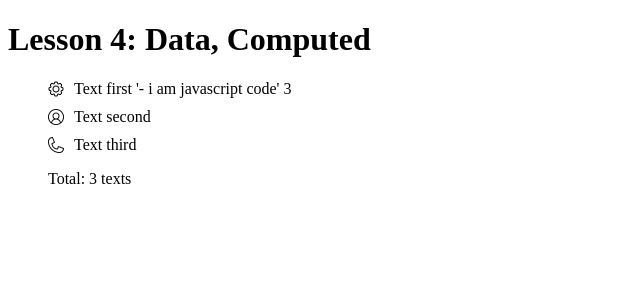
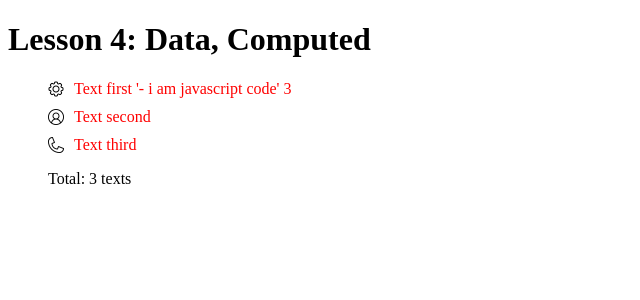
Before and after one commit to ekschedl/theory-vue.js, a Vue app: page / in a window 1280 px wide. Shown: the top 300 px of the page, without its empty margins (0-640 px from the left). Built offline with nearby package versions, Linux system fonts and the light colour scheme.

Commit message:
+computed finish

```diff
--- a/src/App.vue
+++ b/src/App.vue
@@ -2,16 +2,16 @@
 <div>
   <h1> Lesson 4: {{ title }} </h1>
   <ul>
-    <li>
+    <li :class="posts[0].checked ? 'checked' : ''">
         <img :src="require(`@/assets/images/${posts[0].icon}`)" :alt="posts[0].icon">
         <span>{{posts[0].text}} {{" '- i am javascript code' "}}{{(1+2)}}</span>
     </li>
-    <li>
+    <li :class="posts[1].checked ? 'checked' : ''">
         <img :src="require(`@/assets/images/${posts[1].icon}`)":alt="posts[1].icon">
         <span>{{posts[1].text}}</span>
     </li>
-    <li>
-        <img :src="require(`@/assets/images/${posts[2].icon}`)" :alt="posts[2].icon">
+    <li class="list-item" :class="posts[2].checked ? 'checked' : ''">
+      <img :src="require(`@/assets/images/${posts[2].icon}`)" :alt="posts[2].icon">
         <span>{{posts[2].text}}</span>
     </li>
   </ul>
@@ -28,17 +28,20 @@ export default {
         {
           id:0,
           text:'Text first ',
-          icon: 'setting.png'
+          icon: 'setting.png',
+          checked: true
         },
         {
           id:1,
           text:'Text second',
-          icon: 'user.png'
+          icon: 'user.png',
+          checked: true
         },
         {
           id:2,
           text:'Text third',
-          icon: 'phone.png'
+          icon: 'phone.png',
+          checked: true
         }
       ]
     }
```
